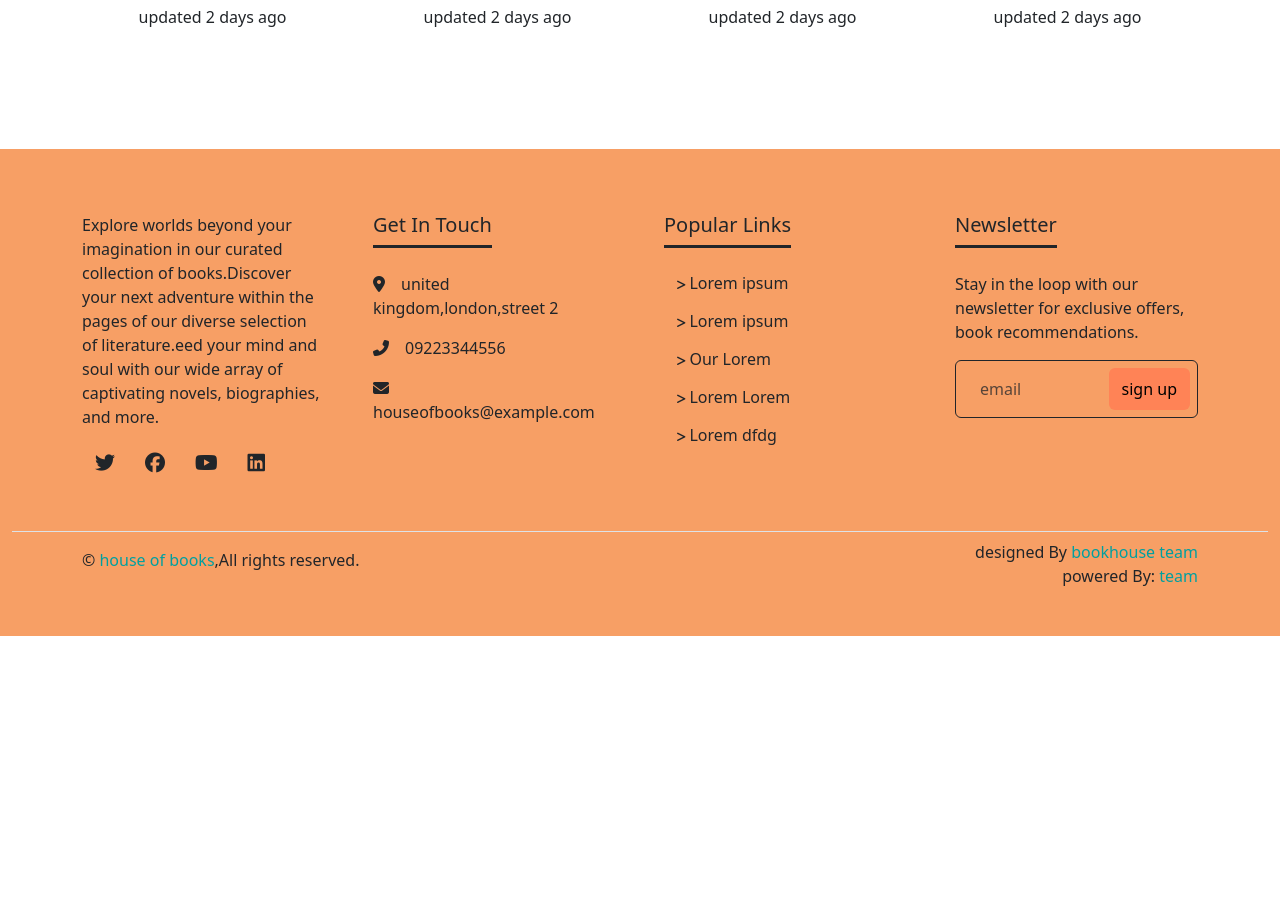
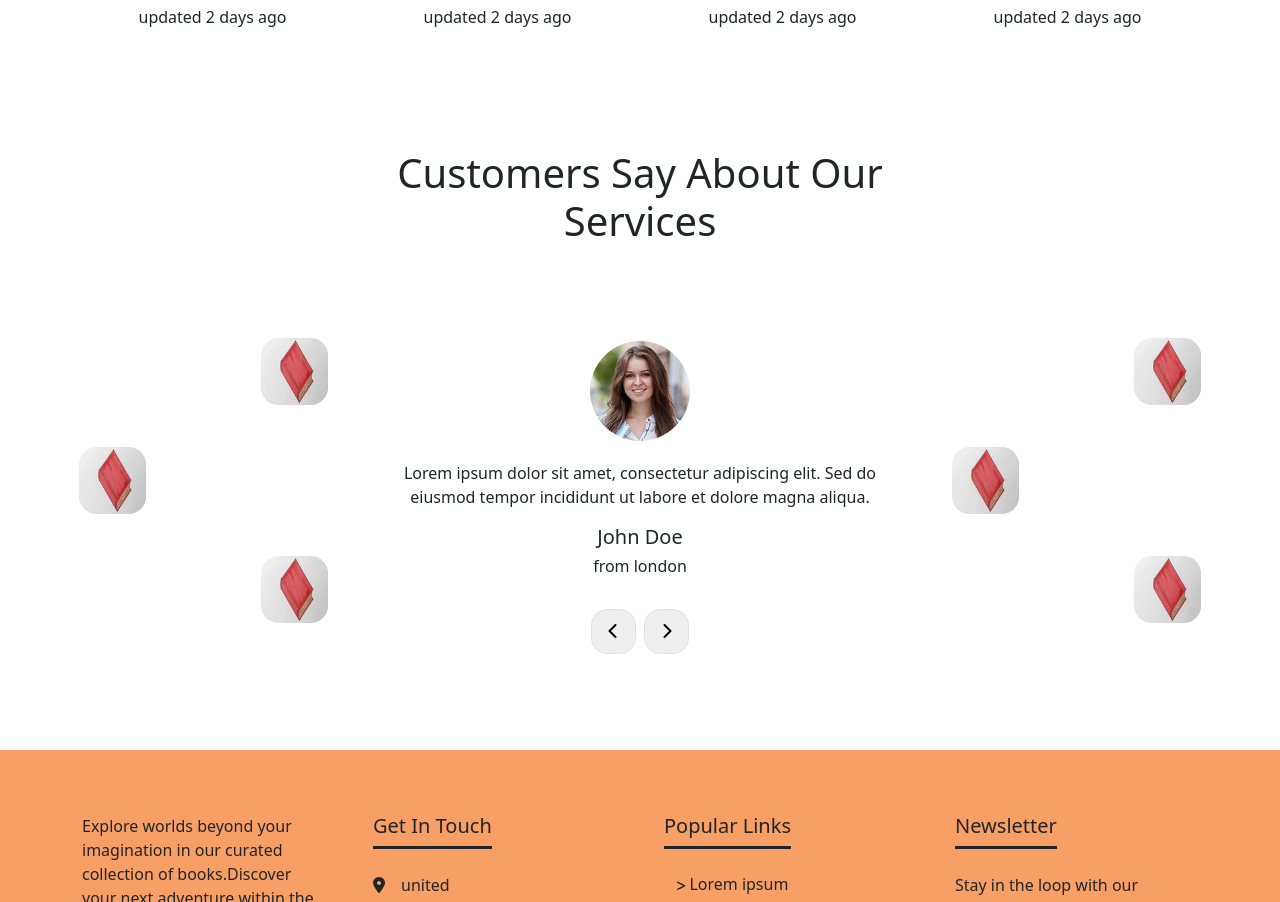
Before and after one commit to Nazanin-Tavakoli/web.Bootstrap, a plain HTML site: page index.html in a window 1280 px wide. Shown: the part 2882-3784 px from the top of the page. Before the commit the page ends 3518 px from the top, so only its background shows below. Drawn offline with nearby package versions, Linux system fonts and the light colour scheme.

Commit message:
add testimonial carousel

```diff
--- a/index.html
+++ b/index.html
@@ -350,6 +350,60 @@
   </div>
 
 
+  <!-- testimonial carosel -->
+
+  <div class="container-xxl py-5">
+    <div class="container">
+      <div class="text-center mb-5 mx-auto w-50">
+        <h1 class="h1 pb-5 mb-4 text-capitalize">customers say about our services</h1>
+      </div>
+      <div class="row g-5">
+        <div class="col-lg-3 d-none d-lg-block">
+          <div class=" d-flex flex-column gap">
+            <img class="img-fluid pulsing-image w-25 rounded-4 align-self-end" src="./img/book1.jpg" alt="book1">
+             <img class="img-fluid pulsing-image w-25 rounded-4" src="./img/book1.jpg" alt="book1">
+           <img class="img-fluid pulsing-image  w-25 rounded-4 align-self-end" src="./img/book1.jpg" alt="book1">
+          </div>
+        </div>
+        <div class="col-lg-6">
+          <div id="carouselExampleInterval" class="carousel slide" data-bs-ride="carousel">
+            <div class="carousel-inner">
+              <div class="carousel-item active" data-bs-interval="10000">
+                <img src="./img/testimonial-1.jpg" class="testimonial-img mx-auto" alt="Testimonial 1">
+                <p>Lorem ipsum dolor sit amet, consectetur adipiscing elit. Sed do eiusmod tempor incididunt ut labore et dolore magna aliqua.</p>
+                <h5>John Doe</h5>
+                <h6>from london</h6>
+              </div>
+              <div class="carousel-item" data-bs-interval="2000">
+                <img src="./img/testimonial-2.jpg" class="testimonial-img mx-auto" alt="Testimonial 2">
+                <p>Ut enim ad minim veniam, quis nostrud exercitation ullamco laboris nisi ut aliquip ex ea commodo consequat.</p>
+                <h5>Jane Smith</h5>
+                <h6>from italia</h6>
+              </div>
+              <div class="carousel-item">
+                <img src="./img/testimonial-3.jpg" class="testimonial-img mx-auto" alt="Testimonial 3">
+                <p>Duis aute irure dolor in reprehenderit in voluptate velit esse cillum dolore eu fugiat nulla pariatur.</p>
+                <h5>Michael Johnson</h5>
+                <h6>from irland</h6>
+              </div>
+            </div>
+            <div class="row carousel_button  d-flex justify-content-center mt-4">
+              <button class="border  button_c rounded-4 d-flex justify-content-center align-items-center me-2"  data-bs-target="#carouselExampleInterval" data-bs-slide="prev"><i class="fas fa-chevron-left"></i></button>
+              <button class="border button_c  rounded-4 d-flex justify-content-center align-items-center" data-bs-target="#carouselExampleInterval" data-bs-slide="next"><i class="fas fa-chevron-right"></i></button>
+
+            </div>
+          </div>
+        </div>
+        <div class="col-lg-3 d-none d-lg-block">
+          <div class= "d-flex flex-column gap">
+            <img class="img-fluid pulsing-image w-25 rounded-4 align-self-end" src="./img/book1.jpg" alt="book1">
+             <img class="img-fluid pulsing-image w-25 rounded-4 " src="./img/book1.jpg" alt="book1">
+           <img class="img-fluid pulsing-image  w-25 rounded-4 align-self-end" src="./img/book1.jpg" alt="book1">
+          </div>
+        </div>
+      </div>
+    </div>
+  </div>
 
 
 
```
